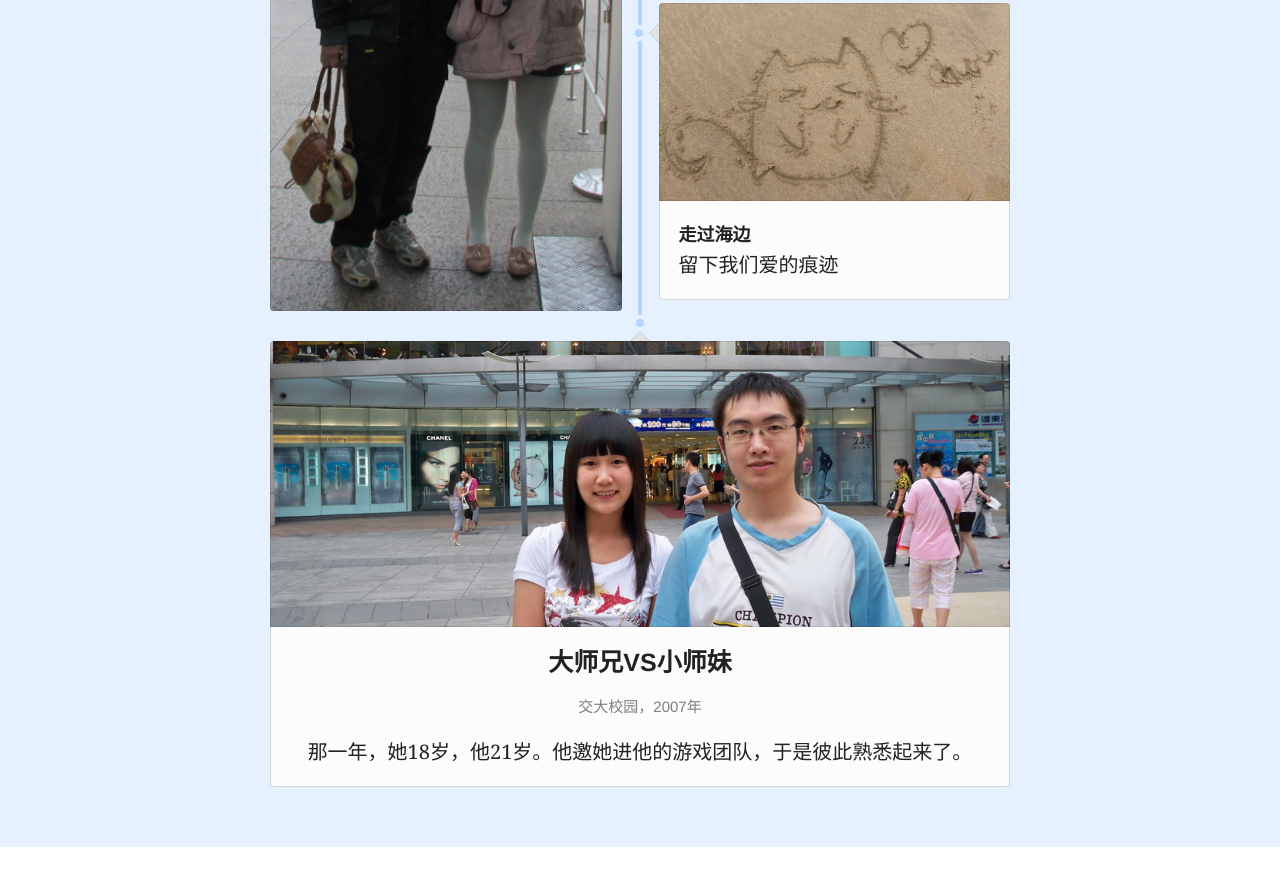
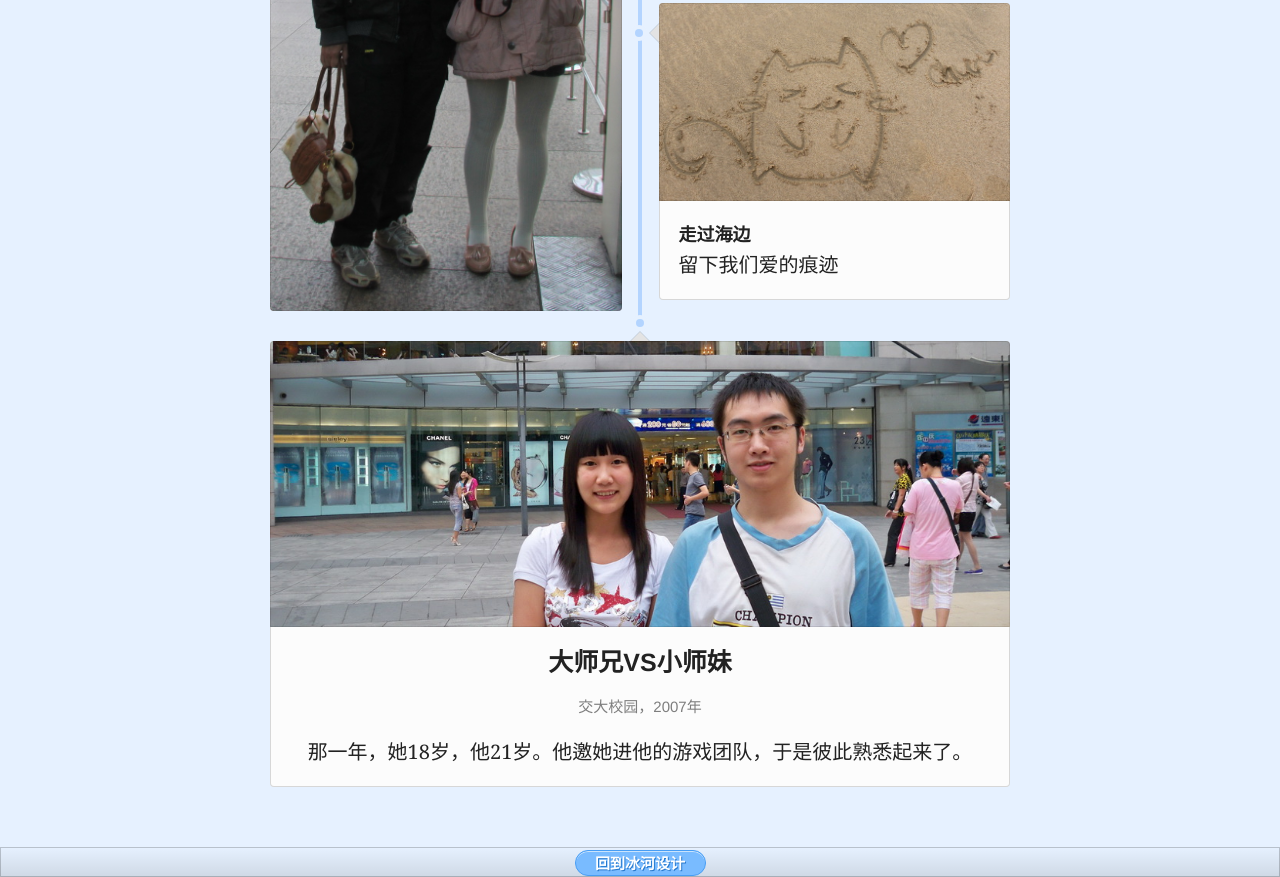
Before and after one commit to wizicer/love.icerdesign.com, a website: page index.jade in a window 1280 px wide. Shown: the part 5596-6473 px from the top of the page. Before the commit the page ends 6443 px from the top, so only its background shows below. Drawn offline with nearby package versions, Linux system fonts and the light colour scheme; files that its build step writes are made by us from their sources.

Commit message:
add a link button in footer

```diff
--- a/index.jade
+++ b/index.jade
@@ -91,6 +91,8 @@ html(lang="en")
             h2 大师兄VS小师妹
             h3.meta 交大校园，2007年
             p 那一年，她18岁，他21岁。他邀她进他的游戏团队，于是彼此熟悉起来了。
+    footer.site-footer
+      a.footer-button(href='http://icerdesign.com') 回到冰河设计
     script(src="js/jquery.min.js")
     script(src="js/jquery.fittext.js")
     script(src="js/index.js")
--- a/less/style.less
+++ b/less/style.less
@@ -135,6 +135,53 @@ html {
     line-height: 1;
     margin-bottom: 0;
     text-align: center;
+}
+/*----------------------------------*\$FOOTER\*-----------------------------------*/
+.site-footer {
+    background-color: @background;
+    display: block;
+    text-align: center;
+    box-shadow: inset 0 0 0 1px rgba(0,0,0,.2);
+    background-image: -webkit-linear-gradient(rgba(0,0,0,0), rgba(0,0,0,.1));
+    .footer-button {
+        -moz-box-shadow:inset 0px 1px 0px 0px #cae3fc;
+        -webkit-box-shadow:inset 0px 1px 0px 0px #cae3fc;
+        box-shadow:inset 0px 1px 0px 0px #cae3fc;
+        background-color:#79bbff;
+        -webkit-border-top-left-radius:20px;
+        -moz-border-radius-topleft:20px;
+        border-top-left-radius:20px;
+        -webkit-border-top-right-radius:20px;
+        -moz-border-radius-topright:20px;
+        border-top-right-radius:20px;
+        -webkit-border-bottom-right-radius:20px;
+        -moz-border-radius-bottomright:20px;
+        border-bottom-right-radius:20px;
+        -webkit-border-bottom-left-radius:20px;
+        -moz-border-radius-bottomleft:20px;
+        border-bottom-left-radius:20px;
+        text-indent:0;
+        border:1px solid #469df5;
+        display:inline-block;
+        color:#ffffff;
+        font-family:Arial;
+        font-size:15px;
+        font-weight:bold;
+        font-style:normal;
+        height:26px;
+        line-height:26px;
+        width:131px;
+        text-decoration:none;
+        text-align:center;
+        text-shadow:1px 1px 0px #287ace;
+    }
+    .footer-button:hover {
+        background-color:#4197ee;
+    }
+    .footer-button:active {
+        position:relative;
+        top:1px;
+    }
 }
 /*-----------------------------------*\$CONTENT\*-----------------------------------*/
 .content {
```
Also changed, not shown: css/style.css, index.html.
